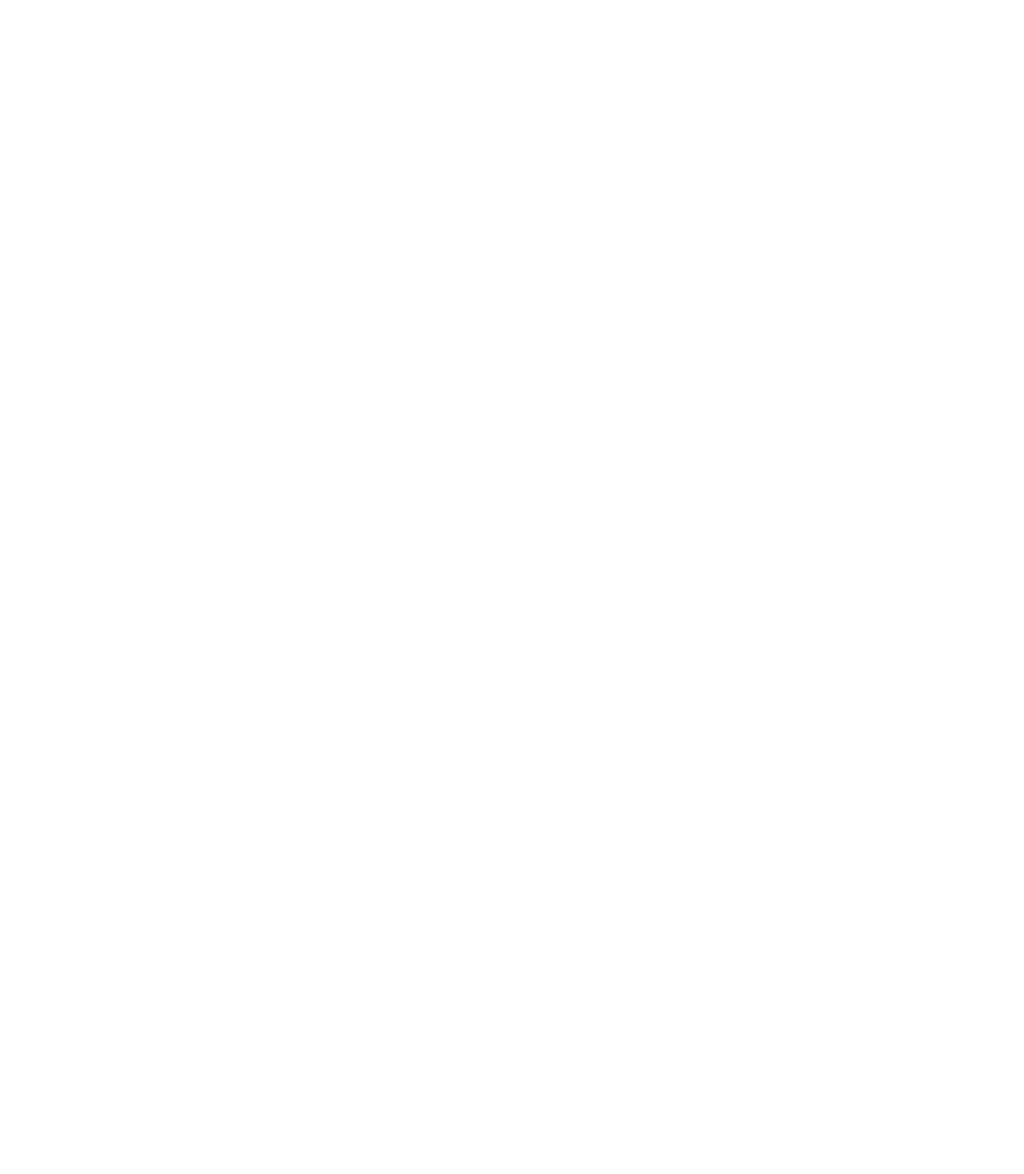
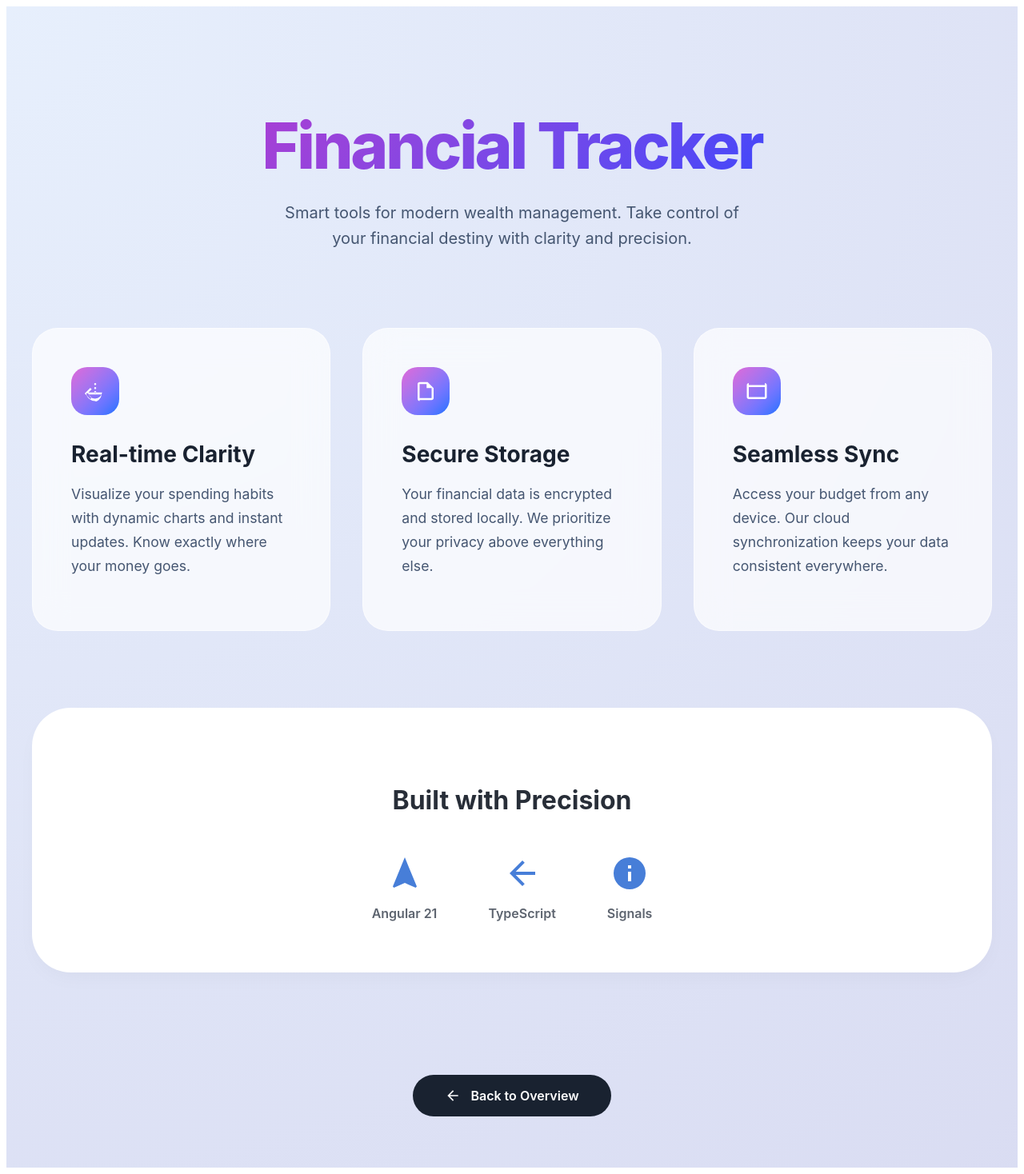
Before and after one commit to melfallas/financial-tracker, an Angular app: page /about in a window 1280 px wide. Before the commit this address led to /. Shown: the whole page at 80% size. Before the commit the page ends 800 px from the top, so only its background shows below. Built offline with nearby package versions, Linux system fonts and the light colour scheme.

Commit message:
feat(about): add About Us page with premium design

```diff
--- a/package.json
+++ b/package.json
@@ -1,6 +1,6 @@
 {
   "name": "financial-tracker",
-  "version": "0.4.9",
+  "version": "0.4.13",
   "scripts": {
     "ng": "ng",
     "start": "pnpm run patch && ng serve",
--- a/src/app/app.routes.ts
+++ b/src/app/app.routes.ts
@@ -9,4 +9,8 @@ export const routes: Routes = [
     path: 'doc',
     loadComponent: () => import('./doc-page/doc-page').then((m) => m.DocPage),
   },
+  {
+    path: 'about',
+    loadComponent: () => import('./navigation/about/about').then((m) => m.AboutPage),
+  },
 ];
--- a/src/app/home-page/home-page.ts
+++ b/src/app/home-page/home-page.ts
@@ -62,6 +62,7 @@ import { RouterLink } from '@angular/router';
       <div class="pill-group">
         @for (item of [
           { title: 'Go to Docs', link: '/doc', isInternal: true },
+          { title: 'About Us', link: '/about', isInternal: true },
           { title: 'Learn with Tutorials', link: 'https://angular.dev/tutorials', isInternal: false },
           { title: 'Prompt and best practices for AI', link: 'https://angular.dev/ai/develop-with-ai', isInternal: false },
           { title: 'CLI Docs', link: 'https://angular.dev/tools/cli', isInternal: false },
--- /dev/null
+++ b/src/app/navigation/about/about.html
@@ -0,0 +1,57 @@
+<main class="about-page">
+  <section class="hero-section">
+    <h1>Financial Tracker</h1>
+    <p>Smart tools for modern wealth management. Take control of your financial destiny with clarity and precision.</p>
+  </section>
+
+  <div class="features-grid">
+    <article class="feature-card">
+      <div class="icon-wrapper">
+        <svg xmlns="http://www.w3.org/2000/svg" viewBox="0 -960 960 960" fill="currentColor"><path d="M480-80q-137 0-241.5-88.5T120-392h82q18 90 89.5 151T480-180q105 0 183.5-68T757-422H210l130-130-56-56-224 224 224 224 56-56-130-130h530q-18 135-122.5 223.5T480-80Zm0-320q-17 0-28.5-11.5T440-440q0-17 11.5-28.5T480-480q17 0 28.5 11.5T520-440q0 17-11.5 28.5T480-400Zm0-160q-17 0-28.5-11.5T440-600q0-17 11.5-28.5T480-640q17 0 28.5 11.5T520-600q0 17-11.5 28.5T480-560Zm0-160q-17 0-28.5-11.5T440-760q0-17 11.5-28.5T480-800q17 0 28.5 11.5T520-760q0 17-11.5 28.5T480-720Z"/></svg>
+      </div>
+      <h2>Real-time Clarity</h2>
+      <p>Visualize your spending habits with dynamic charts and instant updates. Know exactly where your money goes.</p>
+    </article>
+
+    <article class="feature-card">
+      <div class="icon-wrapper">
+        <svg xmlns="http://www.w3.org/2000/svg" viewBox="0 -960 960 960" fill="currentColor"><path d="M240-80q-33 0-56.5-23.5T160-200v-560q0-33 23.5-56.5T240-840h320l240 240v400q0 33-23.5 56.5T720-120H240Zm280-520V-760H240v560h480v-400H520ZM240-760v200-200 560-560Z"/></svg>
+      </div>
+      <h2>Secure Storage</h2>
+      <p>Your financial data is encrypted and stored locally. We prioritize your privacy above everything else.</p>
+    </article>
+
+    <article class="feature-card">
+      <div class="icon-wrapper">
+        <svg xmlns="http://www.w3.org/2000/svg" viewBox="0 -960 960 960" fill="currentColor"><path d="M160-160q-33 0-56.5-23.5T80-240v-480q0-33 23.5-56.5T160-800h640q33 0 56.5 23.5T880-720v480q0 33-23.5 56.5T800-160H160Zm0-80h640v-400H160v400Zm0-480h640v-80H160v80Zm0 0v-80 80Z"/></svg>
+      </div>
+      <h2>Seamless Sync</h2>
+      <p>Access your budget from any device. Our cloud synchronization keeps your data consistent everywhere.</p>
+    </article>
+  </div>
+
+  <section class="tech-stack">
+    <h3>Built with Precision</h3>
+    <div class="tech-items">
+      <div class="tech-item">
+        <svg viewBox="0 0 24 24"><path d="M12 2L4.5 20.29L5.21 21L12 18L18.79 21L19.5 20.29L12 2Z"/></svg>
+        <span>Angular 21</span>
+      </div>
+      <div class="tech-item">
+        <svg viewBox="0 0 24 24"><path d="M20,11H7.83l5.59-5.59L12,4l-8,8l8,8l1.41-1.41L7.83,13H20V11Z"/></svg>
+        <span>TypeScript</span>
+      </div>
+      <div class="tech-item">
+        <svg viewBox="0 0 24 24"><path d="M13,9H11V7H13M13,17H11V11H13M12,2A10,10 0 0,0 2,12A10,10 0 0,0 12,22A10,10 0 0,0 22,12A10,10 0 0,0 12,2Z"/></svg>
+        <span>Signals</span>
+      </div>
+    </div>
+  </section>
+
+  <section class="cta-section">
+    <a routerLink="/" class="back-btn">
+      <svg xmlns="http://www.w3.org/2000/svg" height="20" viewBox="0 -960 960 960" width="20" fill="currentColor"><path d="m313-440 224 224-57 56-320-320 320-320 57 56-224 224h487v80H313Z"/></svg>
+      Back to Overview
+    </a>
+  </section>
+</main>
--- /dev/null
+++ b/src/app/navigation/about/about.scss
@@ -0,0 +1,186 @@
+@use 'sass:color';
+
+:host {
+  display: block;
+  min-height: 100vh;
+  background: radial-gradient(circle at top left, oklch(95% 0.02 260), oklch(90% 0.03 280));
+  font-family:
+    'Inter',
+    -apple-system,
+    sans-serif;
+  color: oklch(20% 0.02 260);
+  overflow-x: hidden;
+}
+
+.about-page {
+  max-width: 1200px;
+  margin: 0 auto;
+  padding: 4rem 2rem;
+  animation: fadeIn 0.8s ease-out;
+}
+
+.hero-section {
+  text-align: center;
+  margin-bottom: 6rem;
+
+  h1 {
+    font-size: clamp(3rem, 8vw, 5rem);
+    font-weight: 800;
+    line-height: 1.1;
+    margin-bottom: 1.5rem;
+    background: linear-gradient(135deg, oklch(60% 0.25 330), oklch(50% 0.3 260));
+    -webkit-background-clip: text;
+    background-clip: text;
+    -webkit-text-fill-color: transparent;
+    letter-spacing: -0.04em;
+  }
+
+  p {
+    font-size: 1.25rem;
+    color: oklch(45% 0.05 260);
+    max-width: 600px;
+    margin: 0 auto;
+    line-height: 1.6;
+  }
+}
+
+.features-grid {
+  display: grid;
+  grid-template-columns: repeat(auto-fit, minmax(300px, 1fr));
+  gap: 2.5rem;
+  margin-bottom: 6rem;
+}
+
+.feature-card {
+  background: rgba(255, 255, 255, 0.7);
+  backdrop-filter: blur(20px);
+  border: 1px solid rgba(255, 255, 255, 0.5);
+  padding: 3rem;
+  border-radius: 2rem;
+  transition: all 0.4s cubic-bezier(0.175, 0.885, 0.32, 1.275);
+  cursor: default;
+
+  &:hover {
+    transform: translateY(-10px);
+    background: rgba(255, 255, 255, 0.9);
+    box-shadow:
+      0 30px 60px -12px rgba(50, 50, 93, 0.1),
+      0 18px 36px -18px rgba(0, 0, 0, 0.15);
+  }
+
+  .icon-wrapper {
+    width: 60px;
+    height: 60px;
+    background: linear-gradient(135deg, oklch(70% 0.2 330), oklch(60% 0.25 260));
+    border-radius: 1.25rem;
+    display: flex;
+    align-items: center;
+    justify-content: center;
+    margin-bottom: 2rem;
+    color: white;
+
+    svg {
+      width: 30px;
+      height: 30px;
+    }
+  }
+
+  h2 {
+    font-size: 1.75rem;
+    font-weight: 700;
+    margin-bottom: 1rem;
+    color: oklch(25% 0.03 260);
+  }
+
+  p {
+    color: oklch(45% 0.05 260);
+    line-height: 1.7;
+    font-size: 1.1rem;
+  }
+}
+
+.tech-stack {
+  text-align: center;
+  padding: 4rem;
+  background: white;
+  border-radius: 3rem;
+  box-shadow: 0 10px 30px -10px rgba(0, 0, 0, 0.05);
+
+  h3 {
+    font-size: 2rem;
+    margin-bottom: 3rem;
+    color: oklch(30% 0.02 260);
+  }
+
+  .tech-items {
+    display: flex;
+    justify-content: center;
+    gap: 4rem;
+    flex-wrap: wrap;
+
+    .tech-item {
+      display: flex;
+      flex-direction: column;
+      align-items: center;
+      gap: 1rem;
+
+      span {
+        font-weight: 600;
+        color: oklch(50% 0.02 260);
+      }
+
+      svg {
+        width: 48px;
+        height: 48px;
+        fill: oklch(60% 0.15 260);
+      }
+    }
+  }
+}
+
+.cta-section {
+  text-align: center;
+  margin-top: 8rem;
+
+  .back-btn {
+    display: inline-flex;
+    align-items: center;
+    gap: 0.75rem;
+    padding: 1rem 2.5rem;
+    background: oklch(25% 0.03 260);
+    color: white;
+    text-decoration: none;
+    border-radius: 100px;
+    font-weight: 600;
+    transition: all 0.3s ease;
+
+    &:hover {
+      background: oklch(35% 0.05 260);
+      transform: scale(1.05);
+      box-shadow: 0 15px 30px -10px oklch(25% 0.03 260 / 0.3);
+    }
+  }
+}
+
+@keyframes fadeIn {
+  from {
+    opacity: 0;
+    transform: translateY(20px);
+  }
+  to {
+    opacity: 1;
+    transform: translateY(0);
+  }
+}
+
+@media (max-width: 768px) {
+  .hero-section h1 {
+    font-size: 3rem;
+  }
+  .tech-items {
+    gap: 2rem;
+  }
+  .about-page {
+    padding: 2rem 1rem;
+  }
+}
--- /dev/null
+++ b/src/app/navigation/about/about.ts
@@ -0,0 +1,11 @@
+import { Component, ChangeDetectionStrategy } from '@angular/core';
+import { RouterLink } from '@angular/router';
+
+@Component({
+  selector: 'app-about',
+  imports: [RouterLink],
+  templateUrl: './about.html',
+  styleUrl: './about.scss',
+  changeDetection: ChangeDetectionStrategy.OnPush
+})
+export class AboutPage {}
```
Also changed, not shown: .agent/compliance-report.md (added), .agent/rules/compliance-hook.md (added).
